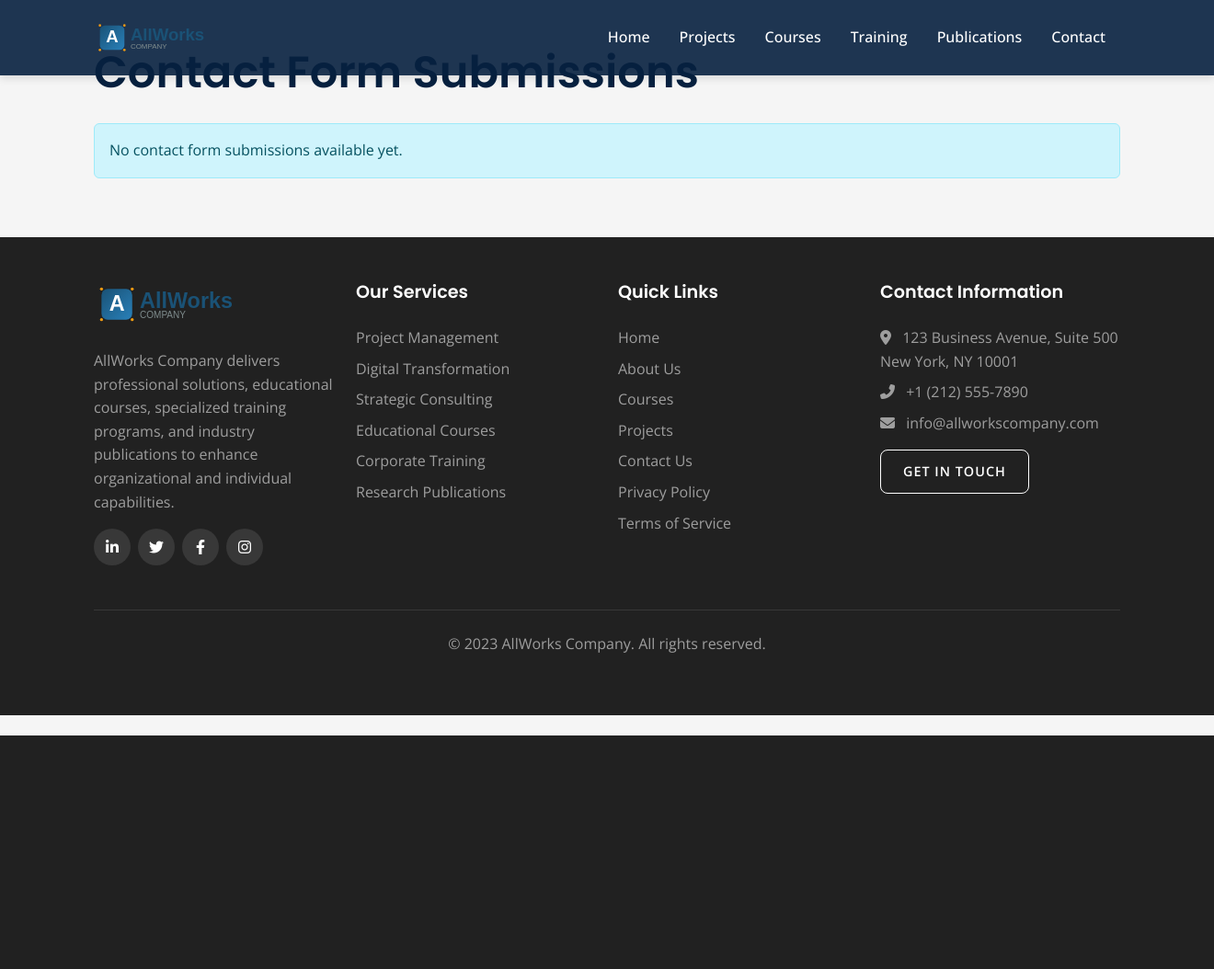
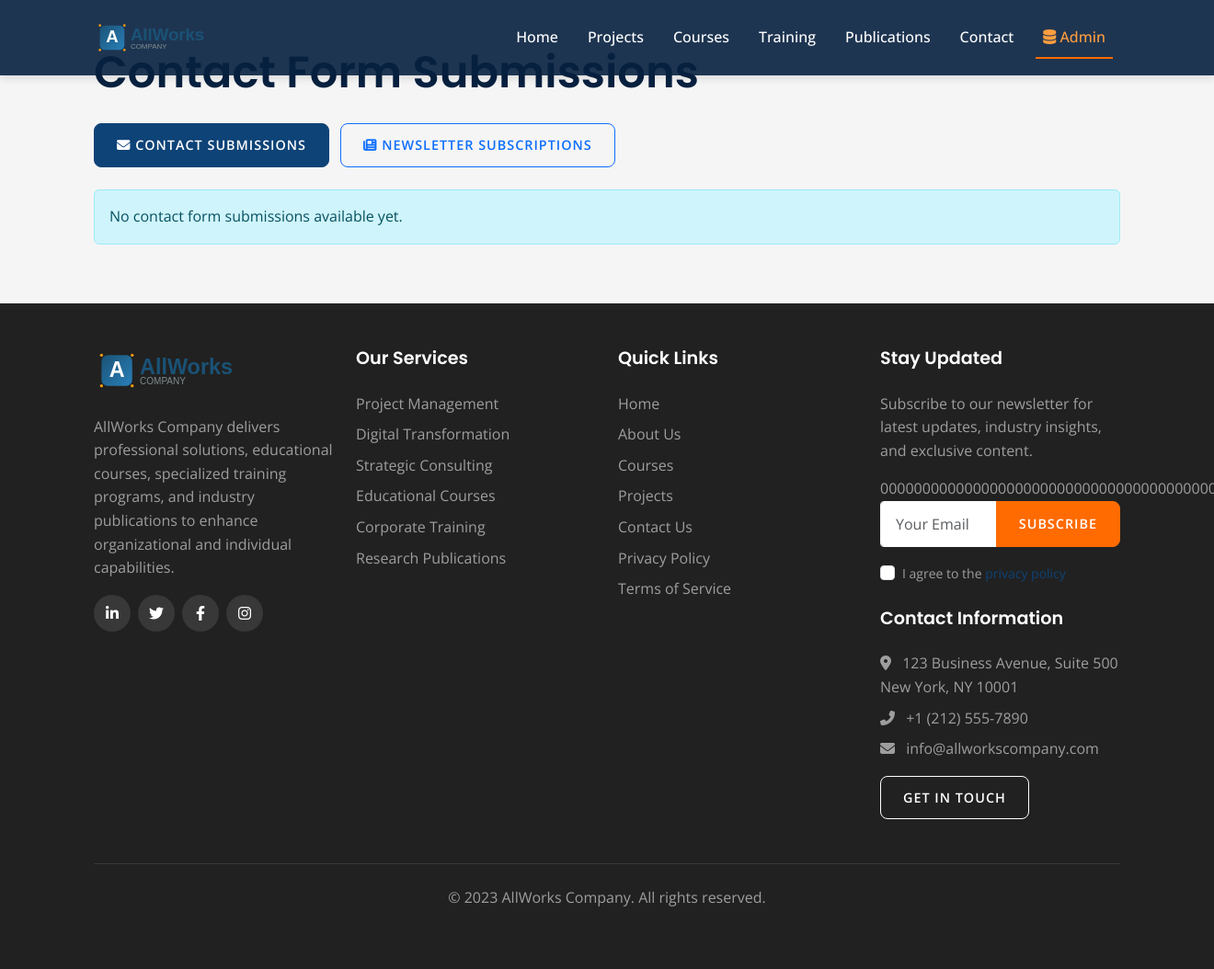
Before and after one commit to jmscatena/AllWorksPortal, a Flask app: page /admin/submissions in a window 1320 px wide. Shown: the whole page at 92% size. Before the commit the page ends 800 px from the top, so only its background shows below. Run offline with Flask 3, Linux system fonts and the light colour scheme; some libraries are stand-ins or nearby versions.

Commit message:
Enable users to subscribe to the newsletter and manage subscriptions
Adds newsletter subscription functionality and admin panel for managing subscriptions using Flask and SQLAlchemy.

Replit-Commit-Author: Agent
Replit-Commit-Session-Id: 8bb5448b-4eae-4335-a54b-d88bb505c7b5
Replit-Commit-Screenshot-Url: https://storage.googleapis.com/screenshot-production-us-central1/5d6c727a-89d5-4db6-be65-597ac9fbf230/70113d77-5985-45c8-aeb3-8dad4ce86ccc.jpg

```diff
--- a/routes.py
+++ b/routes.py
@@ -89,6 +89,44 @@ def contact():
 
     return render_template('contact.html', form=form)
 
+@app.route('/subscribe-newsletter', methods=['POST'])
+def subscribe_newsletter():
+    """Handle newsletter subscription form"""
+    email = request.form.get('email')
+
+    if not email:
+        flash('Email is required for subscription', 'danger')
+        return redirect(request.referrer or url_for('index'))
+
+    # Check if the email is already subscribed
+    existing_subscription = NewsletterSubscription.query.filter_by(email=email).first()
+
+    if existing_subscription:
+        if existing_subscription.is_active:
+            flash('You are already subscribed to our newsletter!', 'info')
+        else:
+            # Reactivate the subscription
+            existing_subscription.is_active = True
+            db.session.commit()
+            flash('Your subscription has been reactivated!', 'success')
+    else:
+        # Create new subscription
+        subscription = NewsletterSubscription(
+            email=email,
+            first_name=request.form.get('first_name', '')
+        )
+
+        try:
+            db.session.add(subscription)
+            db.session.commit()
+            flash('Thank you for subscribing to our newsletter!', 'success')
+        except Exception as e:
+            db.session.rollback()
+            app.logger.error(f"Database error: {str(e)}")
+            flash('An error occurred while processing your subscription.', 'danger')
+
+    return redirect(request.referrer or url_for('index'))
+
 @app.route('/admin/submissions')
 def admin_submissions():
     """View all contact form submissions"""
@@ -96,6 +134,34 @@ def admin_submissions():
     submissions = ContactSubmission.query.order_by(ContactSubmission.created_at.desc()).all()
     return render_template('admin/submissions.html', submissions=submissions)
 
+@app.route('/admin/subscriptions')
+def admin_subscriptions():
+    """View all newsletter subscriptions"""
+    # Get all subscriptions from the database, ordered by subscription date (newest first)
+    subscriptions = NewsletterSubscription.query.order_by(NewsletterSubscription.subscribed_at.desc()).all()
+    return render_template('admin/subscriptions.html', subscriptions=subscriptions)
+
+@app.route('/admin/subscriptions/<int:subscription_id>/toggle', methods=['POST'])
+def toggle_subscription(subscription_id):
+    """Toggle active status of a newsletter subscription"""
+    subscription = NewsletterSubscription.query.get_or_404(subscription_id)
+
+    # Toggle the is_active status
+    subscription.is_active = not subscription.is_active
+
+    try:
+        db.session.commit()
+        if subscription.is_active:
+            flash(f"Subscription for {subscription.email} has been activated.", "success")
+        else:
+            flash(f"Subscription for {subscription.email} has been deactivated.", "success")
+    except Exception as e:
+        db.session.rollback()
+        app.logger.error(f"Database error: {str(e)}")
+        flash("An error occurred while updating the subscription status.", "danger")
+
+    return redirect(url_for('admin_subscriptions'))
+
 @app.errorhandler(404)
 def page_not_found(e):
     """Custom 404 error page"""
--- a/templates/admin/submissions.html
+++ b/templates/admin/submissions.html
@@ -16,6 +16,15 @@
             {% endfor %}
         {% endif %}
     {% endwith %}
+
+    <div class="mb-4">
+        <a href="{{ url_for('admin_submissions') }}" class="btn btn-primary me-2">
+            <i class="fas fa-envelope"></i> Contact Submissions
+        </a>
+        <a href="{{ url_for('admin_subscriptions') }}" class="btn btn-outline-primary">
+            <i class="fas fa-newspaper"></i> Newsletter Subscriptions
+        </a>
+    </div>
 
     {% if submissions %}
         <div class="table-responsive">
--- a/templates/includes/footer.html
+++ b/templates/includes/footer.html
@@ -40,7 +40,23 @@
             </div>
 
             <div class="col-lg-3 col-md-6">
-                <h4>Contact Information</h4>
+                <h4>Stay Updated</h4>
+                <p class="mb-3">Subscribe to our newsletter for latest updates, industry insights, and exclusive content.</p>
+                <form id="newsletterForm" action="{{ url_for('subscribe_newsletter') }}" method="POST">
+                    {{ csrf_token() }}
+                    <div class="input-group mb-3">
+                        <input type="email" name="email" class="form-control" placeholder="Your Email" required>
+                        <button class="btn btn-secondary" type="submit">Subscribe</button>
+                    </div>
+                    <div class="form-check">
+                        <input class="form-check-input" type="checkbox" name="privacy_agreement" id="privacyCheck" required>
+                        <label class="form-check-label small" for="privacyCheck">
+                            I agree to the <a href="#">privacy policy</a>
+                        </label>
+                    </div>
+                </form>
+
+                <h4 class="mt-4">Contact Information</h4>
                 <ul class="footer-links">
                     <li>
                         <i class="fas fa-map-marker-alt me-2"></i>
--- a/templates/includes/navbar.html
+++ b/templates/includes/navbar.html
@@ -27,6 +27,11 @@
                     <li class="nav-item">
                         <a class="nav-link {% if request.path == url_for('contact') %}active{% endif %}" href="{{ url_for('contact') }}">Contact</a>
                     </li>
+                    <li class="nav-item">
+                        <a class="nav-link {% if request.path == url_for('admin_submissions') %}active{% endif %}" href="{{ url_for('admin_submissions') }}">
+                            <i class="fas fa-database"></i> Admin
+                        </a>
+                    </li>
                 </ul>
             </div>
         </div>
```
Also changed, not shown: templates/admin/subscriptions.html (added, +77 -0 lines).
